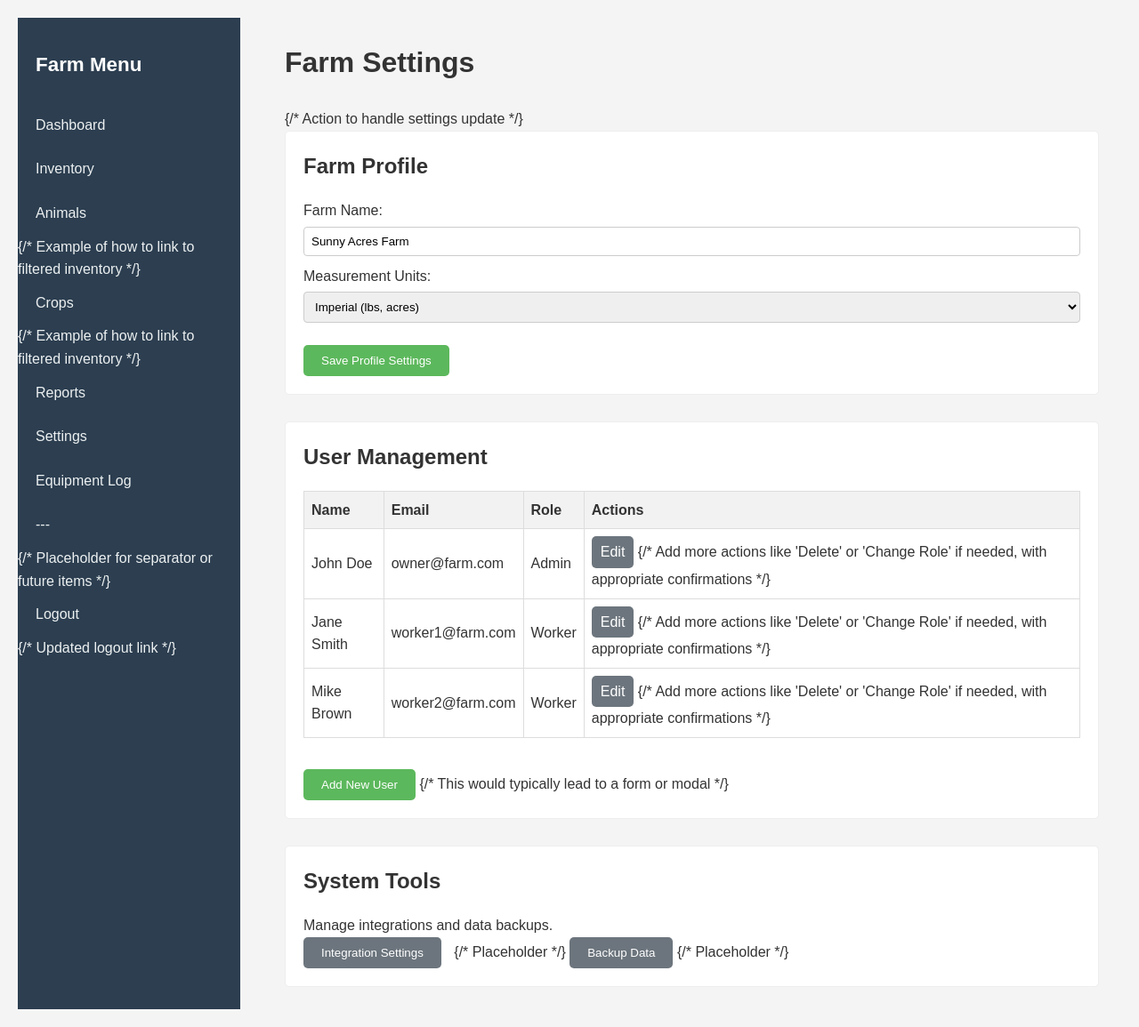
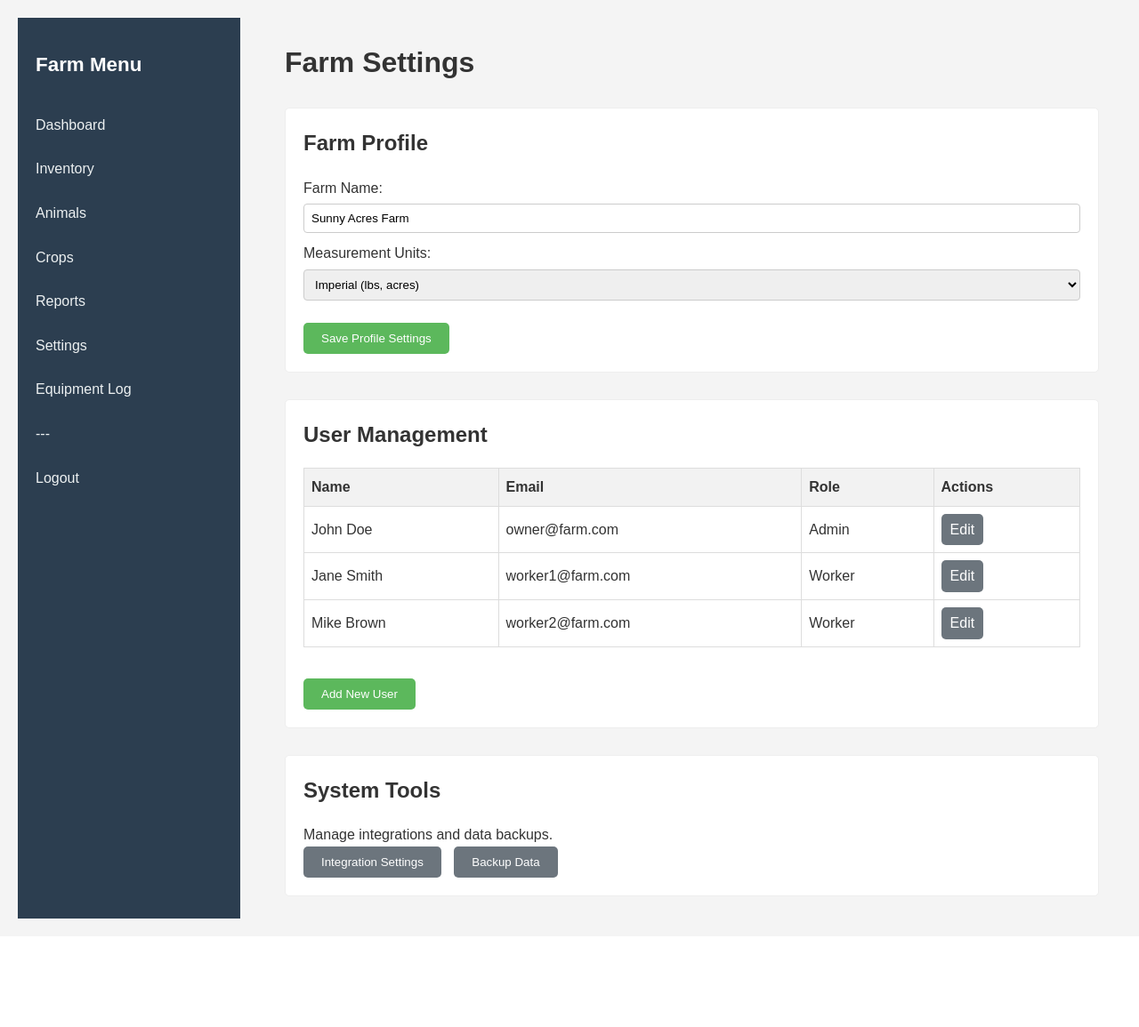
Before and after one commit to Kavindu004/my-pro, a PHP site: page /settings.php in a window 1280 px wide. Shown: the whole page at 89% size. After the commit the page ends 1033 px from the top, so only its background shows below. Run offline with PHP 8.4, Linux system fonts and the light colour scheme; the visitor is signed in with stand-in values (Sample User, id 1).

Commit message:
I've cleaned up some placeholder HTML comments from your PHP files.
This involved removing various HTML comments (e.g., `<!-- ... -->`, ` {/* ... */} `) that seemed to be developer notes, placeholders for future functionality, or notes from when the initial page structure was created.

The files I modified include:
- reports.php
- dashboard.php
- settings.php
- equipment_log.php
- item_detail.php
- add_item.php
- edit_item.php
- login.php
- includes/sidebar.php

This cleanup should reduce clutter in the final HTML output. I've made sure to preserve any PHP comments that explain code logic.

```diff
--- a/add_item.php
+++ b/add_item.php
@@ -12,7 +12,7 @@ include 'includes/header.php';
     <div class="main-content">
         <h1>Add New Inventory Item</h1>
         <form action="inventory.php" method="POST" style="padding: 20px; background-color: #fff; border: 1px solid #eee; border-radius: 5px;">
-            {/* The action will eventually point to a script that processes the form data */}
+
 
             <div>
                 <label for="item_type">Item Type:</label>
@@ -42,7 +42,7 @@ include 'includes/header.php';
 
             <div>
                 <label for="location">Location:</label>
-                {/* This could be a dropdown populated from a 'locations' table in the future */}
+
                 <input type="text" id="location" name="location" placeholder="e.g., Barn A, Field 3, Shed 1">
             </div>
 
--- a/dashboard.php
+++ b/dashboard.php
@@ -58,7 +58,7 @@ include 'includes/header.php';
     <?php include 'includes/sidebar.php'; ?>
 
     <div class="main-content">
-        <h1>Welcome, [User]!</h1> {/* Placeholder for username */}
+        <h1>Welcome, [User]!</h1>
 
         <div id="dashboard-stats">
             <h2>Quick Stats</h2>
--- a/edit_item.php
+++ b/edit_item.php
@@ -27,7 +27,7 @@ include 'includes/header.php';
     <div class="main-content">
         <h1>Edit Inventory Item (ID: <?php echo $item['id']; ?>)</h1>
         <form action="inventory.php" method="POST" style="padding: 20px; background-color: #fff; border: 1px solid #eee; border-radius: 5px;">
-            {/* The action will eventually point to a script that updates the item data */}
+
             <input type="hidden" name="item_id" value="<?php echo $item['id']; ?>">
 
             <div>
--- a/includes/sidebar.php
+++ b/includes/sidebar.php
@@ -2,11 +2,11 @@
     <h3>Farm Menu</h3>
     <a href="dashboard.php">Dashboard</a>
     <a href="inventory.php">Inventory</a>
-    <a href="inventory.php?filter=animals">Animals</a> {/* Example of how to link to filtered inventory */}
-    <a href="inventory.php?filter=crops">Crops</a>   {/* Example of how to link to filtered inventory */}
+    <a href="inventory.php?filter=animals">Animals</a>
+    <a href="inventory.php?filter=crops">Crops</a>
     <a href="reports.php">Reports</a>
     <a href="settings.php">Settings</a>
     <a href="equipment_log.php">Equipment Log</a>
-    <a href="#">---</a> {/* Placeholder for separator or future items */}
-    <a href="logout.php">Logout</a> {/* Updated logout link */}
+    <a href="#">---</a>
+    <a href="logout.php">Logout</a>
 </div>
--- a/item_detail.php
+++ b/item_detail.php
@@ -37,7 +37,7 @@ $transactionHistory = [
         <div class="item-actions" style="margin-bottom: 20px;">
             <a href="edit_item.php?id=<?php echo $itemId; ?>" class="btn">Edit Item</a>
             <a href="inventory.php?action=delete&id=<?php echo $itemId; ?>" class="btn btn-danger" onclick="return confirm('Are you sure you want to delete this item?');">Delete Item</a>
-            <a href="#add-transaction-form" class="btn btn-secondary">Add Transaction</a> {/* Links to a form/modal */}
+            <a href="#add-transaction-form" class="btn btn-secondary">Add Transaction</a>
         </div>
 
         <div class="item-summary-card" style="margin-bottom: 30px; padding:20px; background-color:#fff; border:1px solid #eee; border-radius: 5px; display:flex; flex-wrap:wrap;">
@@ -87,7 +87,7 @@ $transactionHistory = [
             </table>
         </div>
 
-        {/* Placeholder for Add Transaction Form (could be a modal or revealed section) */}
+
         <div id="add-transaction-form" style="margin-top: 30px; padding:20px; background-color:#f9f9f9; border:1px solid #ddd; border-radius: 5px; display:none;">
              <h4>Add New Transaction for <?php echo htmlspecialchars($itemDetails['name']); ?></h4>
              <form action="item_detail.php?id=<?php echo $itemId; ?>" method="POST">
--- a/login.php
+++ b/login.php
@@ -36,7 +36,7 @@ include 'includes/header.php';
         <p style="color: red; margin-bottom: 15px;"><?php echo htmlspecialchars($login_error); ?></p>
     <?php endif; ?>
 
-    <form action="login.php" method="POST"> {/* Action should point to login.php itself to process */}
+    <form action="login.php" method="POST">
         <div>
             <label for="username">Username:</label>
             <input type="text" id="username" name="username" required value="<?php echo isset($_POST['username']) ? htmlspecialchars($_POST['username']) : ''; ?>">
@@ -49,7 +49,7 @@ include 'includes/header.php';
             <button type="submit" class="btn">Login</button>
         </div>
         <div style="margin-top: 15px;">
-            <a href="#">Forgot Password?</a> {/* This link is still non-functional */}
+            <a href="#">Forgot Password?</a>
         </div>
     </form>
 </div>
--- a/reports.php
+++ b/reports.php
@@ -19,7 +19,6 @@ include 'includes/header.php';
                     <option value="current_year">Current Year</option>
                     <option value="custom">Custom Range</option>
                 </select>
-                {/* Add input fields for custom date range, initially hidden */}
                 <input type="date" id="custom_date_start" name="custom_date_start" style="display:none; padding: 8px; margin-left:5px;">
                 <input type="date" id="custom_date_end" name="custom_date_end" style="display:none; padding: 8px;">
                 <button class="btn btn-secondary" style="padding: 8px 15px; margin-left:10px;">Generate</button>
--- a/settings.php
+++ b/settings.php
@@ -33,7 +33,7 @@ $users = [
     <div class="main-content">
         <h1>Farm Settings</h1>
 
-        <form action="settings.php" method="POST"> {/* Action to handle settings update */}
+        <form action="settings.php" method="POST">
             <div class="settings-section" style="margin-bottom: 30px; padding:20px; background-color:#fff; border:1px solid #eee; border-radius: 5px;">
                 <h2>Farm Profile</h2>
                 <div>
@@ -70,20 +70,20 @@ $users = [
                         <td><?php echo htmlspecialchars($user['role']); ?></td>
                         <td>
                             <a href="#" class="btn btn-secondary btn-sm" style="padding: 5px 10px;">Edit</a>
-                            {/* Add more actions like 'Delete' or 'Change Role' if needed, with appropriate confirmations */}
+
                         </td>
                     </tr>
                     <?php endforeach; ?>
                 </tbody>
             </table>
-            <button class="btn" style="margin-top:15px;">Add New User</button> {/* This would typically lead to a form or modal */}
+            <button class="btn" style="margin-top:15px;">Add New User</button>
         </div>
 
         <div class="settings-section" style="padding:20px; background-color:#fff; border:1px solid #eee; border-radius: 5px;">
             <h2>System Tools</h2>
             <p>Manage integrations and data backups.</p>
-            <button class="btn btn-secondary" style="margin-right: 10px;">Integration Settings</button> {/* Placeholder */}
-            <button class="btn btn-secondary">Backup Data</button> {/* Placeholder */}
+            <button class="btn btn-secondary" style="margin-right: 10px;">Integration Settings</button>
+            <button class="btn btn-secondary">Backup Data</button>
         </div>
     </div>
 </div>
```
Also changed, not shown: equipment_log.php (+6 -6 lines), css/style.css (line endings or trailing spaces), database_schema.sql (line endings or trailing spaces), includes/db_connect.php (line endings or trailing spaces), inventory.php (line endings or trailing spaces).
